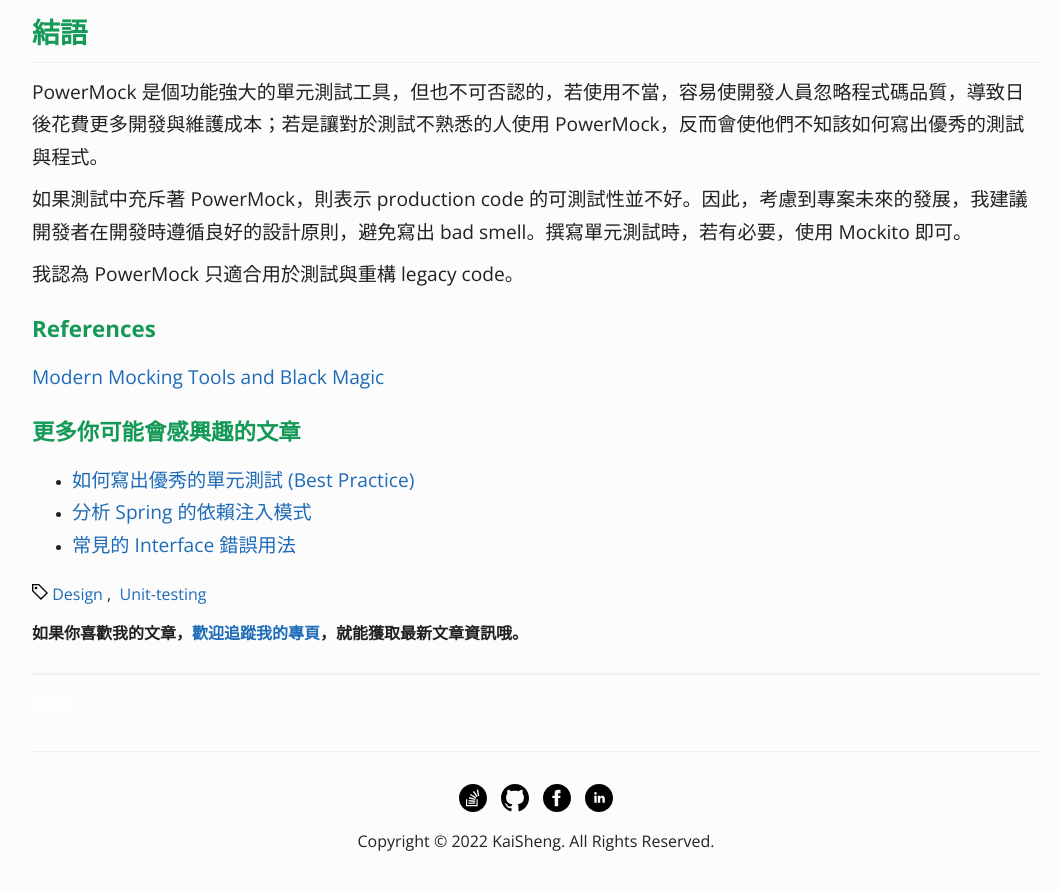
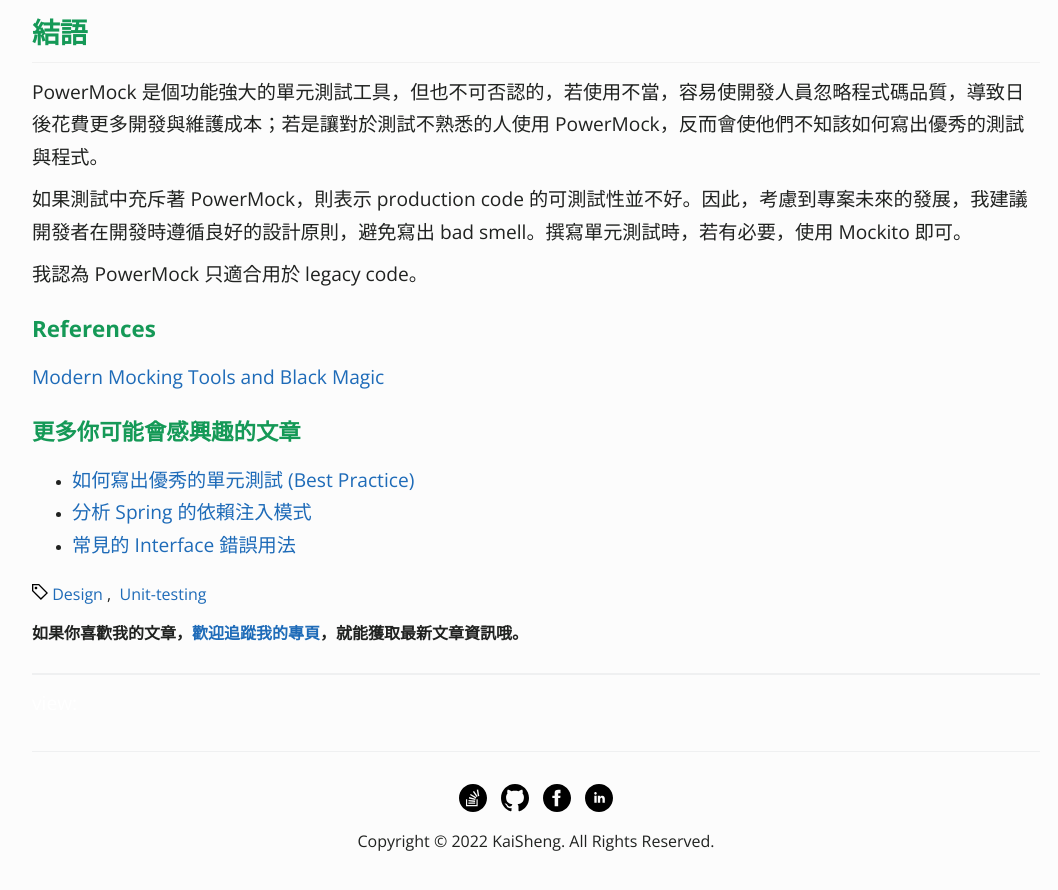
Before and after one commit to KaiSheng714/KaiSheng714.github.io, a Jekyll site: the page built from _posts/2022-01-06-why-powermock-is-bad.md, in a window 1280 px wide and 900 px high, scrolled down 5964 px. Shown: the top 890 px of the window, without its empty margins (104-1162 px from the left). Built offline with Jekyll 4.4.1, drawn with Linux system fonts in a browser that asks for light colours; comment, search, counter and statistics services are not loaded.

Commit message:
powermock

```diff
--- a/_posts/2022-01-06-why-powermock-is-bad.md
+++ b/_posts/2022-01-06-why-powermock-is-bad.md
@@ -198,7 +198,7 @@
 
 如果測試中充斥著 PowerMock，則表示 production code 的可測試性並不好。因此，考慮到專案未來的發展，我建議開發者在開發時遵循良好的設計原則，避免寫出 bad smell。撰寫單元測試時，若有必要，使用 Mockito 即可。
 
-我認為 PowerMock 只適合用於測試與重構 legacy code。
+我認為 PowerMock 只適合用於 legacy code。
 
 ### **References**
 [Modern Mocking Tools and Black Magic](https://martinfowler.com/articles/modernMockingTools.html)
```
